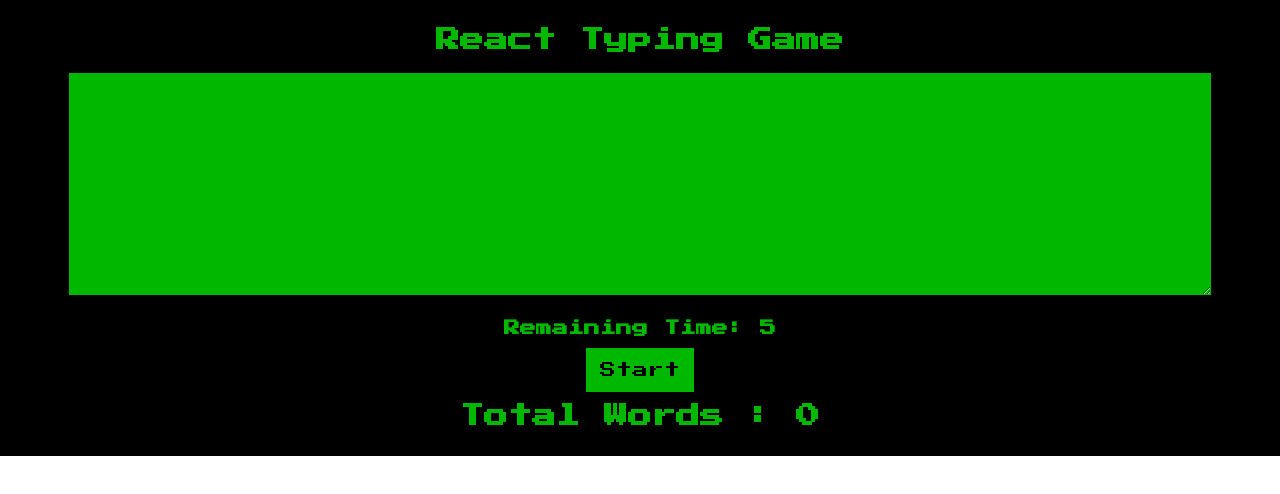
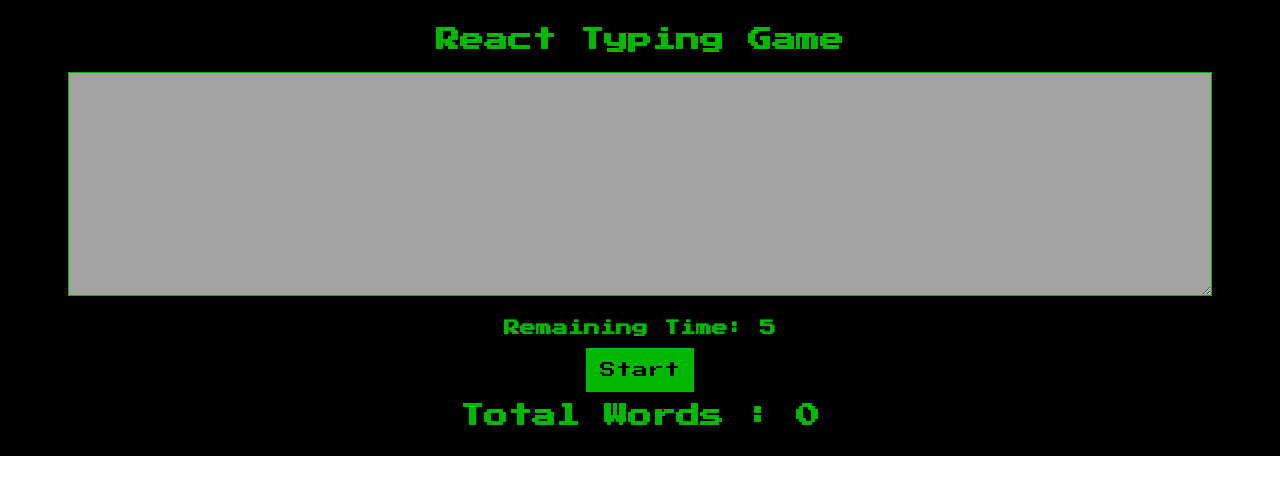
Before and after one commit to only-as19/Typing-Test-Game, a React (Vite) app: page / in a window 1280 px wide. Shown: the top 494 px of the page. Built offline with nearby package versions, Linux system fonts and the light colour scheme.

Commit message:
Typing Test Game - fix the bugs and update code

```diff
--- a/src/App.jsx
+++ b/src/App.jsx
@@ -9,7 +9,7 @@ const App = () => {
   const[timeRemaining,setRemainingTime] = useState(5)
   const[IsTimeRunning,setTimeRunning] = useState(false)
   const[word,setWordCount] = useState(0)
-
+  const[state,setState]=useState(true)
 
   const handleChnage = (e)=>{
     setTextArea({
@@ -56,16 +56,19 @@ const App = () => {
         <textarea
         value={text.typingText}
         name="typingText"
-        className="text-black border outline-none bg-typing-text w-11/12 resize h-56 m-2 p-2"
+        className={`border outline-none w-11/12 resize h-56 m-2 p-2 ${!IsTimeRunning ? "bg-disable-cl":"bg-typing-text text-black"}` }
         onChange={handleChnage}
+        disabled={!IsTimeRunning}
         />
         <h4 className="font-bold m-2">Remaining Time: {timeRemaining}</h4>
         <button
-        className="bg-typing-text text-black py-2.5 px-3.5 block mx-auto"
+      className={`${IsTimeRunning ?"bg-disable-cl":"bg-typing-text text-black"} py-2.5 px-3.5 block mx-auto`}
         onClick={changeTimeRunning}
+        disabled={IsTimeRunning}
         >Start</button>
         <h1 className="text-2xl font-bold m-2">Total Words : {word}</h1>
       </div>
+
     </div>
   )
 }
--- a/src/index.css
+++ b/src/index.css
@@ -4,4 +4,5 @@
 
     --font-typing:"Press Start 2P", system-ui;
     --color-typing-text:#00b800;
+    --color-disable-cl:#a5a2a2;
 }
```
